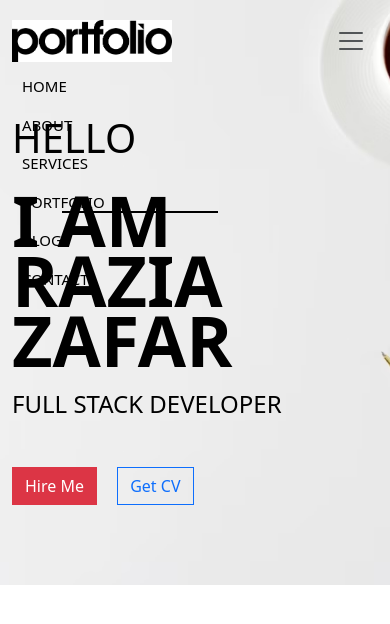
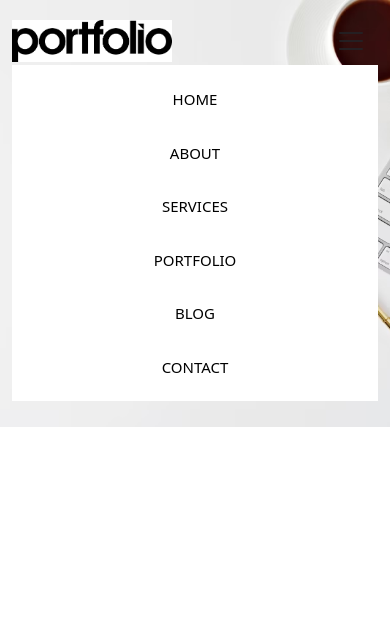
Before and after one commit to Raazia4/Portfolio-Website, a plain HTML site: page index.html in a window 390 px wide. Both pictures are taken after a click on the button "Toggle navigation". Drawn offline with nearby package versions, Linux system fonts and the light colour scheme.

Commit message:
MAke Responsive both Navbar and Banner Section

```diff
--- a/css/responsive-style.css
+++ b/css/responsive-style.css
@@ -0,0 +1,48 @@
+@media (max-width: 1199.5px){
+    h1{
+        font-size: 3.75rem;
+    }
+    h2{
+        font-size: 2.1875rem;
+    }
+    h3{
+        font-size: 1.875rem;
+        line-height: 2.6875rem;
+    }
+    h5{
+        font-size: 1.0625rem;
+    }
+}
+@media (max-width: 991px){
+    .header-scrolled{
+        height: auto;
+    }
+    .header-wrapper .navbar-collapse{
+        margin-top: -0.125rem;
+    }
+    .header-wrapper .menu-navbar-nav{
+        text-align: center;
+        background-color: white;
+        padding-bottom: 0.9375rem;
+    }
+    .header-wrapper .nav-item .nav-link{
+        margin-top: 0.9375rem;
+
+    }
+
+}
+@media (max-width:767px){
+    h1{
+        font-size: 2.5rem;
+        line-height: 3rem;
+    }
+    h2{
+        font-size: 1.875rem;
+        line-height: 2.375rem;
+    }
+    h3{
+        font-size: 1.5625rem;
+        line-height: 2.1875rem;
+    }
+
+}
--- a/css/style.css
+++ b/css/style.css
@@ -86,13 +86,13 @@ p{
     vertical-align: middle;
     align-self: center;
 }
-.banner-wrapper .banner-content::after{
+/* .banner-wrapper .banner-content::after{
     content: '';
-    width: 40%;
+    width: 60%;
     height: 0.125rem;
     position: absolute;
-    top: 25%;
-    left: 16%;
+    top: 50%;
+    left: 25%;
     background: black;
     overflow-x: hidden;
-}
+} */
--- a/index.html
+++ b/index.html
@@ -27,7 +27,7 @@
             <!-- <i class="fa-regular fa-bars-staggered navbar-toggler-icon"></i> -->
           </button>
           <div class="collapse navbar-collapse justify-content-end" id="navbarNav">
-            <ul class="navbar-nav">
+            <ul class="navbar-nav menu-navbar-nav">
               <li class="nav-item">
                 <a class="nav-link active" aria-current="page" href="#home">Home</a>
               </li>
@@ -67,11 +67,11 @@
               <a class="btn btn-outline-primary rounded-0 ms-3" href="#">Get CV</a>
             </div>
           </div>
-          <div class="col-lg-5 order-lg-2 order-1">
+          <!-- <div class="col-lg-5 order-lg-2 order-1">
             <div class="top-right-img">
-              <!-- <img src="/Portfolio-Website/images/banner.png" class="img-fluid" alt=""> -->
+              <img src="/Portfolio-Website/images/banner1.webp" class="img-fluid" alt="">
             </div>
-          </div>
+          </div> -->
         </div>
       </div>
      </section>
```
Also changed, not shown: images/banner1.webp (added).
